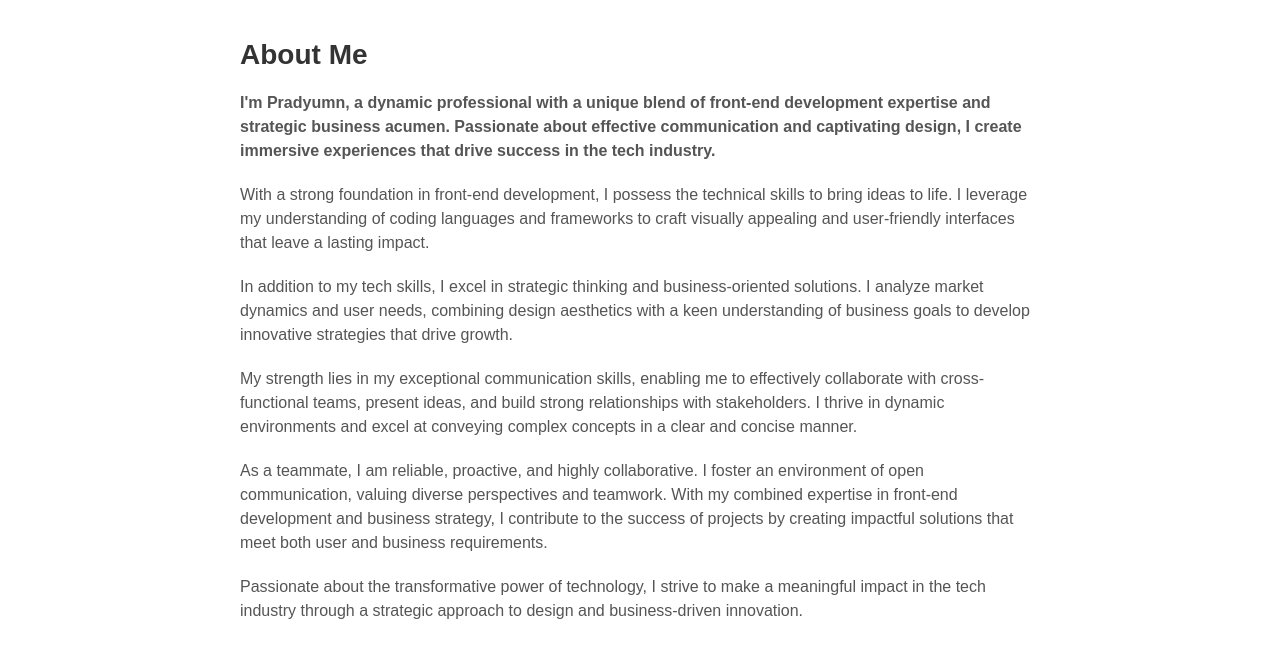
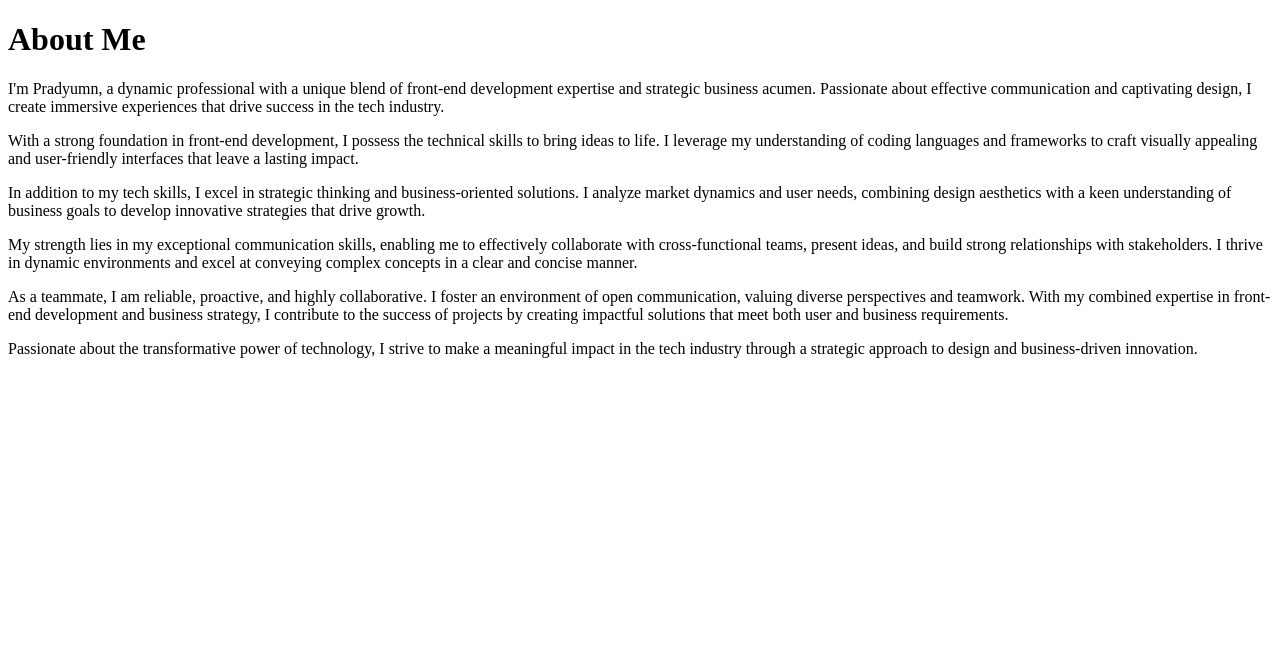
Before and after one commit to realPradyumn/graspello.com, a plain HTML site: page index.html in a window 1280 px wide. Drawn offline with Linux system fonts and the light colour scheme.

Commit message:
Update index.html

```diff
--- a/index.html
+++ b/index.html
@@ -3,36 +3,8 @@
 <head>
   <title>About Me</title>
   <link rel="stylesheet" type="text/css" href="styles.css">
-  <style>
-    body {
-      font-family: Arial, sans-serif;
-      margin: 0;
-      padding: 0;
-    }
+ <link rel="stylesheet" type="text/css" href="styles.css">
 
-    .container {
-      max-width: 800px;
-      margin: 0 auto;
-      padding: 20px;
-    }
-
-    h1 {
-      color: #333;
-      font-size: 28px;
-      margin-bottom: 20px;
-    }
-
-    p {
-      color: #555;
-      font-size: 16px;
-      line-height: 1.5;
-      margin-bottom: 20px;
-    }
-
-    .intro {
-      font-weight: bold;
-    }
-  </style>
 </head>
 <body>
   <div class="container">
```
